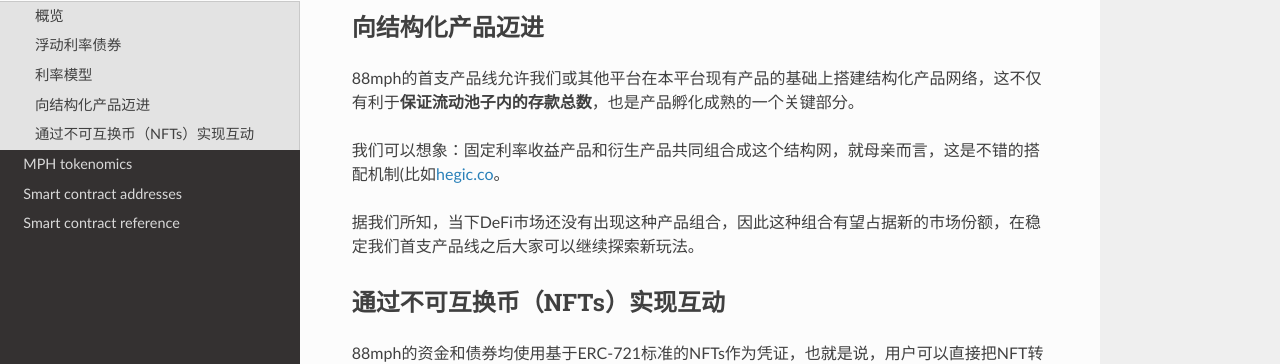
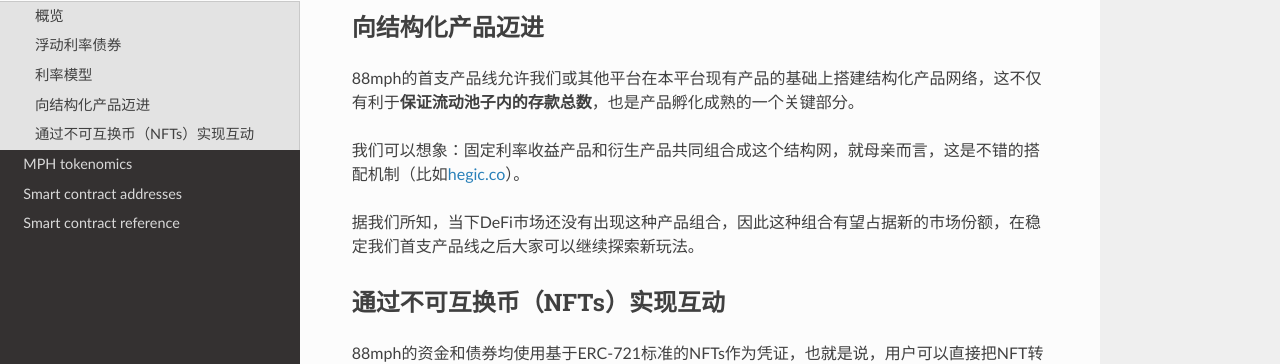
Before and after one commit to 88mphapp/docs, an MkDocs documentation site: the page built from docs/howitworks.md, in a window 1280 px wide and 900 px high, scrolled down 1247 px. Shown: the part 165-529 px from the top of the window. Built offline with MkDocs 1.6.1, drawn with Linux system fonts in a browser that asks for light colours; nearby versions of some CDN libraries.

```diff
--- a/docs/howitworks.md
+++ b/docs/howitworks.md
@@ -37,7 +37,7 @@
 
 88mph的首支产品线允许我们或其他平台在本平台现有产品的基础上搭建结构化产品网络，这不仅有利于**保证流动池子内的存款总数**，也是产品孵化成熟的一个关键部分。
 
-我们可以想象：固定利率收益产品和衍生产品共同组合成这个结构网，就母亲而言，这是不错的搭配机制(比如[hegic.co](https://www.hegic.co)。
+我们可以想象：固定利率收益产品和衍生产品共同组合成这个结构网，就母亲而言，这是不错的搭配机制（比如[hegic.co](https://www.hegic.co)）。
 
 据我们所知，当下DeFi市场还没有出现这种产品组合，因此这种组合有望占据新的市场份额，在稳定我们首支产品线之后大家可以继续探索新玩法。
 
```
